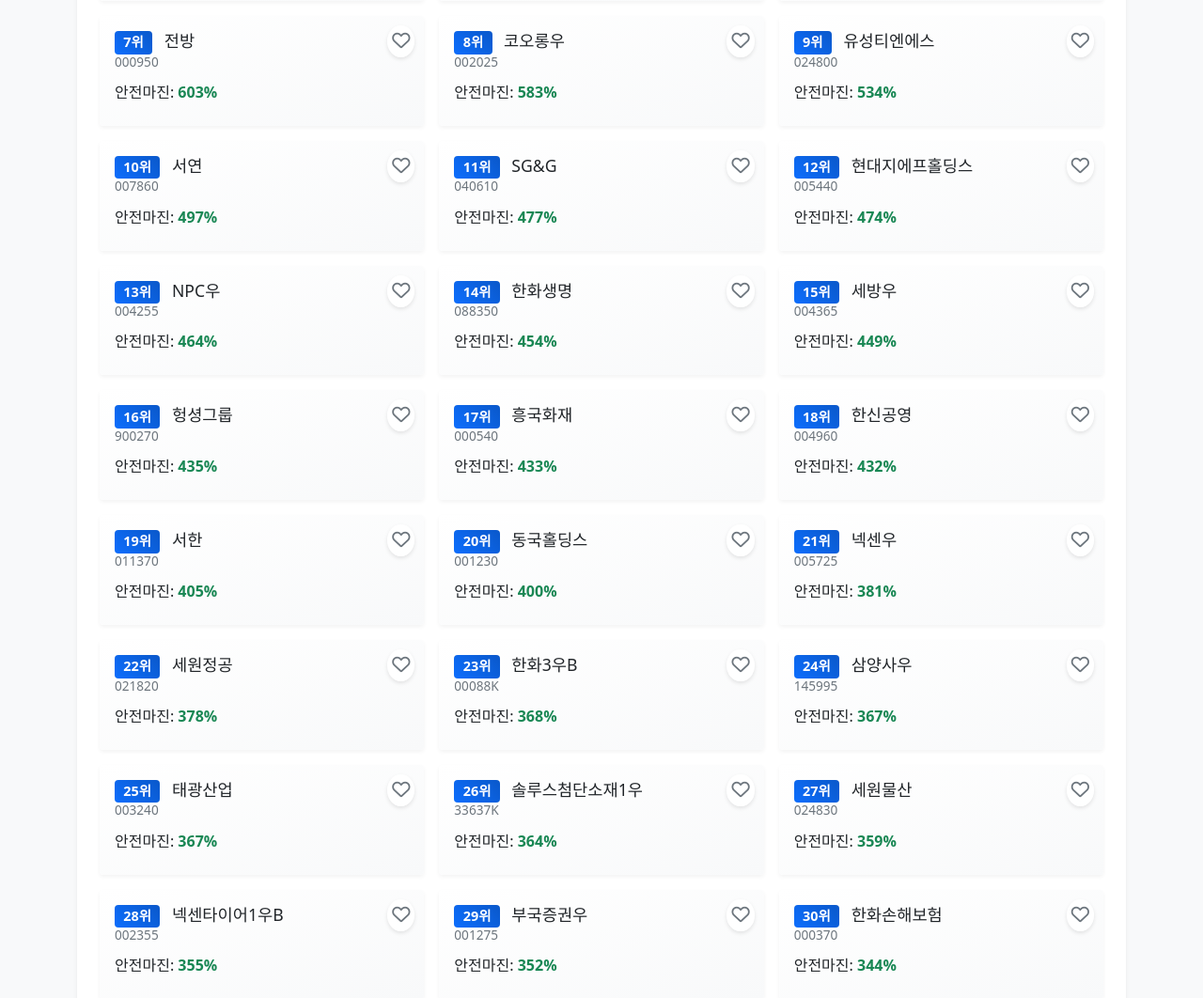
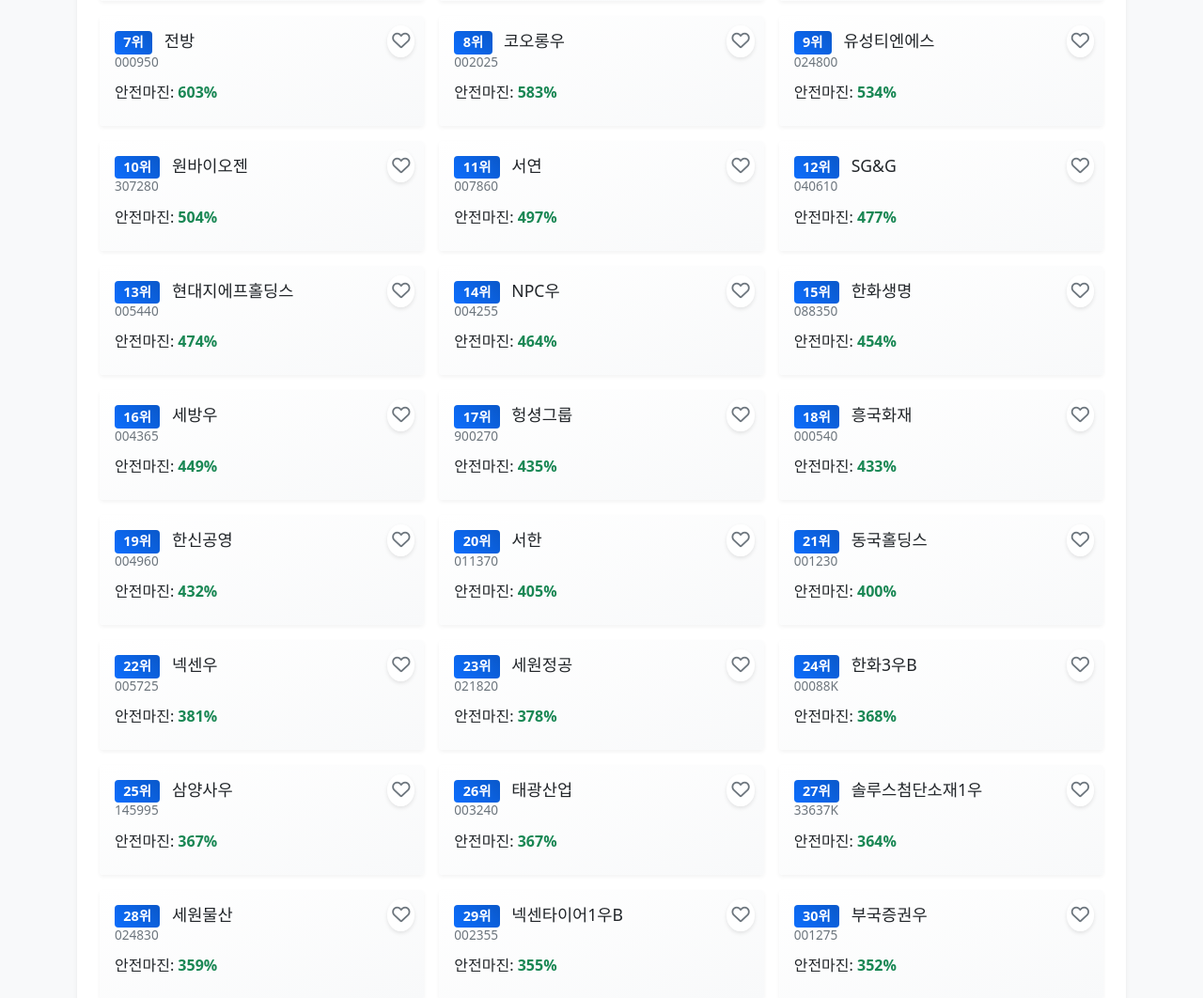
Before and after one commit to spaceromany/intrinsic-value-calculator, a Flask app: page /top-stocks in a window 1280 px wide. Shown: the part 554-1616 px from the top of the page at 94% size. Run offline with Flask 2, Linux system fonts and the light colour scheme.

Commit message:
종목 업데이트 로직변경경

```diff
--- a/app.py
+++ b/app.py
@@ -27,12 +27,12 @@ def background_update():
     while True:
         try:
             print(f"[{datetime.now()}] 데이터 업데이트 시작...")
+            load_krx_stocks()
             analyze_all_stocks()
             print(f"[{datetime.now()}] 데이터 업데이트 완료")
         except Exception as e:
             print(f"[{datetime.now()}] 데이터 업데이트 중 오류 발생: {str(e)}")
 
-        load_krx_stocks()
         # 4시간 대기
         time.sleep(3600*4)
 
@@ -303,4 +303,4 @@ if __name__ == '__main__':
     update_thread.start()
 
     # Flask 앱 실행
-    app.run(host='0.0.0.0', port=7777, debug=True)
+    app.run(host='0.0.0.0', port=7777, debug=False)
--- a/safety_margin_calc_naver.py
+++ b/safety_margin_calc_naver.py
@@ -13,7 +13,7 @@ import os
 from tqdm import tqdm
 import math
 from bs4 import BeautifulSoup
-
+import time
 # KRX 종목 목록 파일 경로
 KRX_STOCKS_FILE = 'krx_stocks.json'
 KRX_STOCKS = None
@@ -410,6 +410,7 @@ def analyze_all_stocks(limit: int = 30) -> list:
     각 종목별로 마지막 업데이트 시간을 저장하고,
     4시간이 지나지 않은 종목은 건너뜁니다.
     """
+
     if KRX_STOCKS is None:
         return []
 
@@ -433,7 +434,7 @@ def analyze_all_stocks(limit: int = 30) -> list:
     current_time = datetime.now()
     skipped_count = 0
 
-    for i, (code, name) in enumerate(tqdm(stock_list, desc="종목 분석 중")):
+    for i, (code, name) in enumerate(stock_list):
         # 기존 결과에서 해당 종목 찾기
         existing_stock = next((item for item in results if item['code'] == code), None)
 
@@ -446,6 +447,7 @@ def analyze_all_stocks(limit: int = 30) -> list:
 
         try:
             result = analyze_stock(code)
+            time.sleep(0.2)
             if not result.get('error') and result.get('safety_margin') is not None:
                 stock_data = {
                     'code': code,
@@ -474,7 +476,6 @@ def analyze_all_stocks(limit: int = 30) -> list:
                     with open('all_safety_margin_results.json', 'w', encoding='utf-8') as f:
                         json.dump(results, f, ensure_ascii=False, indent=2)
                     print(f"\n{i + 1}/{total_stocks} 종목 분석 완료")
-                    print(f"현재까지 {len(results)}개 종목 분석 성공")
                     # print(f"건너뛴 종목 수: {skipped_count}")
 
         except Exception as e:
--- a/static/js/watchlist.js
+++ b/static/js/watchlist.js
@@ -103,7 +103,7 @@ class WatchlistManager {
 
             return `
                 <div class="col-12 mb-2">
-                    <div class="card">
+                    <div class="card stock-card" onclick="toggleDetails('${stock.code}', event)">
                         <div class="card-body p-3">
                             <div class="d-flex align-items-center mb-2">
                                 <div class="heart-icon me-3" style="cursor: pointer;" onclick="event.stopPropagation(); window.watchlistManager.removeFromWatchlist('${stock.code}')">
@@ -111,38 +111,38 @@ class WatchlistManager {
                                 </div>
                                 <h6 class="card-title mb-0">${stock.name} (${stock.code})</h6>
                             </div>
-                            <div class="stock-details d-flex flex-wrap" style="gap: 1rem;">
-                                <div class="text-end" style="min-width: 100px;">
-                                    <small class="text-muted d-block">매입가</small>
-                                    <span class="fw-bold">${Math.round(stock.purchase_price).toLocaleString()}원</span>
+                            <div class="stock-details">
+                                <div class="detail-item">
+                                    <span class="detail-label">매입가</span>
+                                    <span class="detail-value">${Math.round(stock.purchase_price).toLocaleString()}원</span>
                                 </div>
-                                <div class="text-end" style="min-width: 80px;">
-                                    <small class="text-muted d-block">매입수량</small>
-                                    <span class="fw-bold">${stock.purchase_quantity.toLocaleString()}주</span>
+                                <div class="detail-item">
+                                    <span class="detail-label">매입수량</span>
+                                    <span class="detail-value">${stock.purchase_quantity.toLocaleString()}주</span>
                                 </div>
-                                <div class="text-end" style="min-width: 100px;">
-                                    <small class="text-muted d-block">현재가</small>
-                                    <span class="fw-bold">${Math.round(stock.current_price).toLocaleString()}원</span>
+                                <div class="detail-item">
+                                    <span class="detail-label">현재가</span>
+                                    <span class="detail-value">${Math.round(stock.current_price).toLocaleString()}원</span>
                                 </div>
-                                <div class="text-end" style="min-width: 80px;">
-                                    <small class="text-muted d-block">수익률</small>
-                                    <span class="fw-bold ${returnClass}">${returnRate.toFixed(2)}%</span>
+                                <div class="detail-item">
+                                    <span class="detail-label">수익률</span>
+                                    <span class="detail-value ${returnClass}">${returnRate.toFixed(2)}%</span>
                                 </div>
-                                <div class="text-end" style="min-width: 100px;">
-                                    <small class="text-muted d-block">총 평가금액</small>
-                                    <span class="fw-bold">${totalValue.toLocaleString()}원</span>
+                                <div class="detail-item">
+                                    <span class="detail-label">총 평가금액</span>
+                                    <span class="detail-value">${totalValue.toLocaleString()}원</span>
                                 </div>
-                                <div class="text-end" style="min-width: 100px;">
-                                    <small class="text-muted d-block">내재가치</small>
-                                    <span class="fw-bold">${Math.round(stock.intrinsic_value).toLocaleString()}원</span>
+                                <div class="detail-item">
+                                    <span class="detail-label">내재가치</span>
+                                    <span class="detail-value">${Math.round(stock.intrinsic_value).toLocaleString()}원</span>
                                 </div>
-                                <div class="text-end" style="min-width: 80px;">
-                                    <small class="text-muted d-block">안전마진</small>
-                                    <span class="fw-bold">${Math.round(stock.safety_margin)}%</span>
+                                <div class="detail-item">
+                                    <span class="detail-label">안전마진</span>
+                                    <span class="detail-value">${Math.round(stock.safety_margin)}%</span>
                                 </div>
-                                <div class="text-end" style="min-width: 80px;">
-                                    <small class="text-muted d-block">배당수익률</small>
-                                    <span class="fw-bold">${stock.dividend_yield.toFixed(2)}%</span>
+                                <div class="detail-item">
+                                    <span class="detail-label">배당수익률</span>
+                                    <span class="detail-value">${stock.dividend_yield.toFixed(2)}%</span>
                                 </div>
                             </div>
                         </div>
```
Also changed, not shown: requirements.txt (+8 -8 lines), templates/index.html (+47 -6 lines), all_safety_margin_results.json.
